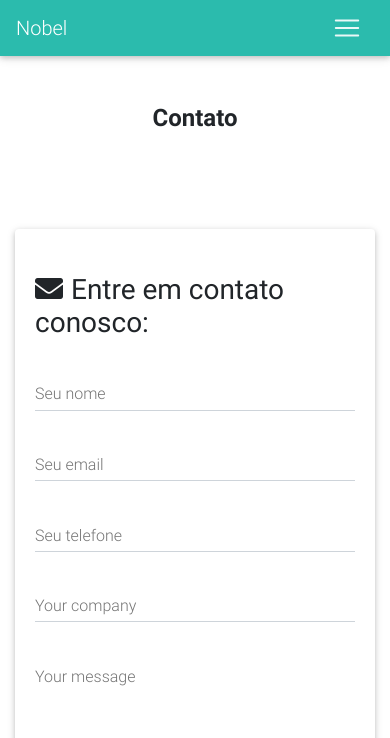
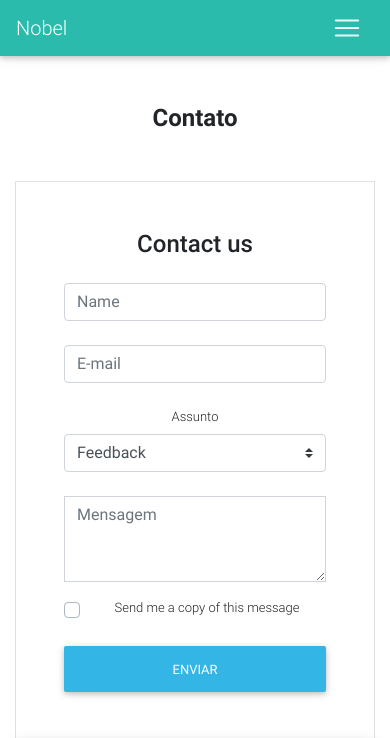
Before and after one commit to lucascalixtos/-PHP_OO_CodeIgniter_SistemaLivraria, a CodeIgniter app: page /projeto_lp62/index.php/livraria/contato in a window 390 px wide. Shown: the top 738 px of the page. Run offline with CodeIgniter, Linux system fonts and the light colour scheme.

```diff
--- a/application/config/autoload.php
+++ b/application/config/autoload.php
@@ -58,7 +58,7 @@ $autoload['packages'] = array();
 |
 |	$autoload['libraries'] = array('user_agent' => 'ua');
 */
-$autoload['libraries'] = array('database');
+$autoload['libraries'] = array('database', 'session');
 
 /*
 | -------------------------------------------------------------------
@@ -89,7 +89,7 @@ $autoload['drivers'] = array();
 |
 |	$autoload['helper'] = array('url', 'file');
 */
-$autoload['helper'] = array('url');
+$autoload['helper'] = array('url', 'funcoes');
 
 /*
 | -------------------------------------------------------------------
--- a/application/config/config.php
+++ b/application/config/config.php
@@ -23,7 +23,7 @@ defined('BASEPATH') OR exit('No direct script access allowed');
 | a PHP script and you can easily do that on your own.
 |
 */
-$config['base_url'] = '';
+$config['base_url'] = 'http://localhost/projeto_lp62';
 
 /*
 |--------------------------------------------------------------------------
@@ -35,7 +35,7 @@ $config['base_url'] = '';
 | variable so that it is blank.
 |
 */
-$config['index_page'] = 'index.php';
+$config['index_page'] = '';
 
 /*
 |--------------------------------------------------------------------------
--- a/application/config/routes.php
+++ b/application/config/routes.php
@@ -49,6 +49,12 @@ defined('BASEPATH') OR exit('No direct script access allowed');
 | Examples:	my-controller/index	-> my_controller/index
 |		my-controller/my-method	-> my_controller/my_method
 */
-$route['default_controller'] = 'welcome';
+$route['default_controller'] = 'livraria';
 $route['404_override'] = '';
 $route['translate_uri_dashes'] = FALSE;
+$route['livros'] = 'livraria/livros';
+$route['contato'] = 'livraria/contato';
+$route['post'] = 'livraria';
+$route['post/(:num)'] = 'livraria/post/$1';
+$route['login'] = 'setup/login';
+$route['painel'] = 'setup/login';
--- a/application/controllers/Livraria.php
+++ b/application/controllers/Livraria.php
@@ -35,6 +35,7 @@ class Livraria extends CI_Controller {
     }
 
     public function contato(){
+        $this->load->helper('form');
         $this->load->view('common/header');
         $this->load->view('common/navbar');
         $v['mapa'] = $this->load->view('elementos/mapa', '', true);
--- /dev/null
+++ b/application/helpers/funcoes_helper.php
@@ -0,0 +1,2 @@
+<?php
+defined('BASEPATH') OR exit('No direct script access allowed');
--- a/application/models/LivroModel.php
+++ b/application/models/LivroModel.php
@@ -2,7 +2,7 @@
 defined('BASEPATH') OR exit('No direct script access allowed');
 include_once APPPATH.'libraries/Livro.php';
 
- class LivroModel extends CI_Controller{
+ class LivroModel extends CI_Model{
 
     public function criar(){
         if(sizeof($_POST) == 0) return;
--- a/application/views/common/navbar.php
+++ b/application/views/common/navbar.php
@@ -1,6 +1,6 @@
 <!--Navbar -->
 <nav class="navbar navbar-expand-lg navbar-dark default-color">
-  <a class="navbar-brand" href="<?php echo site_url('Livraria/index')?>">Nobel</a>
+  <a class="navbar-brand" href="<?php echo site_url()?>">Nobel</a>
   <button class="navbar-toggler" type="button" data-toggle="collapse" data-target="#navbarSupportedContent-333"
     aria-controls="navbarSupportedContent-333" aria-expanded="false" aria-label="Toggle navigation">
     <span class="navbar-toggler-icon"></span>
@@ -8,15 +8,15 @@
   <div class="collapse navbar-collapse" id="navbarSupportedContent-333">
     <ul class="navbar-nav mr-auto">
       <li class="nav-item active">
-        <a class="nav-link" href="<?php echo site_url('Livraria/index')?>">Inicio
+        <a class="nav-link" href="<?php echo site_url();?>">Inicio
           <span class="sr-only">(current)</span>
         </a>
       </li>
       <li class="nav-item">
-        <a class="nav-link" href="<?php echo site_url('Livraria/livros')?>">Livros</a>
+        <a class="nav-link" href="<?php echo site_url('livros')?>">Livros</a>
       </li>
       <li class="nav-item">
-        <a class="nav-link" href="<?php echo site_url('Livraria/contato')?>">Contato</a>
+        <a class="nav-link" href="<?php echo site_url('contato')?>">Contato</a>
       </li>
       <li class="nav-item dropdown">
         <a class="nav-link dropdown-toggle" id="navbarDropdownMenuLink-333" data-toggle="dropdown" aria-haspopup="true"
--- a/application/views/elementos/form_contato.php
+++ b/application/views/elementos/form_contato.php
@@ -1,130 +1,37 @@
-<!-- Section: Contact v.3 -->
-<section class="contact-section my-5">
 
-  <!-- Form with header -->
-  <div class="card">
+<form class="text-center border border-light p-5">
 
-    <!-- Grid row -->
-    <div class="row">
+    <p class="h4 mb-4">Contact us</p>
 
-      <!-- Grid column -->
-      <div class="col-lg-8">
+    <!-- Name -->
+    <input type="text" name="nome"  id="nome" class="form-control mb-4" placeholder="Name">
 
-        <div class="card-body form">
+    <!-- Email -->
+    <input type="email" name="email" id="email" class="form-control mb-4" placeholder="E-mail">
 
-          <!-- Header -->
-          <h3 class="mt-4"><i class="fas fa-envelope pr-2"></i>Entre em contato conosco: </h3>
+    <!-- Subject -->
+    <label>Assunto</label>
+    <select class="browser-default custom-select mb-4" id="assunto" name="assunto">
+        <option value="" disabled>Escolha uma opção</option>
+        <option value="1" selected>Feedback</option>
+        <option value="2">Reclamção</option>
+        <option value="3">Opinião</option>
+        <option value="4">Pedido</option>
+    </select>
 
-          <!-- Grid row -->
-          <div class="row">
-
-            <!-- Grid column -->
-            <div class="col-md-6">
-              <div class="md-form mb-0">
-                <input type="text" id="form-contact-name" class="form-control">
-                <label for="form-contact-name" class="">Seu nome</label>
-              </div>
-            </div>
-            <!-- Grid column -->
-
-            <!-- Grid column -->
-            <div class="col-md-6">
-              <div class="md-form mb-0">
-                <input type="text" id="form-contact-email" class="form-control">
-                <label for="form-contact-email" class="">Seu email</label>
-              </div>
-            </div>
-            <!-- Grid column -->
-
-          </div>
-          <!-- Grid row -->
-
-          <!-- Grid row -->
-          <div class="row">
-
-            <!-- Grid column -->
-            <div class="col-md-6">
-              <div class="md-form mb-0">
-                <input type="text" id="form-contact-phone" class="form-control">
-                <label for="form-contact-phone" class="">Seu telefone</label>
-              </div>
-            </div>
-            <!-- Grid column -->
-
-            <!-- Grid column -->
-            <div class="col-md-6">
-              <div class="md-form mb-0">
-                <input type="text" id="form-contact-company" class="form-control">
-                <label for="form-contact-company" class="">Your company</label>
-              </div>
-            </div>
-            <!-- Grid column -->
-
-          </div>
-          <!-- Grid row -->
-
-          <!-- Grid row -->
-          <div class="row">
-
-            <!-- Grid column -->
-            <div class="col-md-12">
-              <div class="md-form mb-0">
-                <textarea id="form-contact-message" class="form-control md-textarea" rows="3"></textarea>
-                <label for="form-contact-message">Your message</label>
-                <a class="btn-floating btn-lg blue">
-                  <i class="far fa-paper-plane"></i>
-                </a>
-              </div>
-            </div>
-
-
-          </div>
-
-        </div>
-
-      </div>
-
-      <div class="col-lg-4">
-
-        <div class="card-body contact text-center h-100 black-text">
-
-          <h3 class="my-4 pb-2">Contact information</h3>
-          <ul class="text-lg-left list-unstyled ml-4">
-            <li>
-              <p><i class="fas fa-map-marker-alt pr-2"></i>New York, 94126, USA</p>
-            </li>
-            <li>
-              <p><i class="fas fa-phone pr-2"></i>+ 01 234 567 89</p>
-            </li>
-            <li>
-              <p><i class="fas fa-envelope pr-2"></i>contact@example.com</p>
-            </li>
-          </ul>
-          <hr class="hr-light my-4">
-          <ul class="list-inline text-center list-unstyled">
-            <li class="list-inline-item">
-              <a class="p-2 fa-lg tw-ic">
-                <i class="fab fa-twitter"></i>
-              </a>
-            </li>
-            <li class="list-inline-item">
-              <a class="p-2 fa-lg li-ic">
-                <i class="fab fa-linkedin-in"> </i>
-              </a>
-            </li>
-            <li class="list-inline-item">
-              <a class="p-2 fa-lg ins-ic">
-                <i class="fab fa-instagram"> </i>
-              </a>
-            </li>
-          </ul>
-
-        </div>
-
-      </div>
-
+    <!-- Message -->
+    <div class="form-group">
+        <textarea class="form-control rounded-0" name="mensagem" id="mensagem" rows="3" placeholder="Mensagem"></textarea>
     </div>
 
-  </div>
+    <!-- Copy -->
+    <div class="custom-control custom-checkbox mb-4">
+        <input type="checkbox" class="custom-control-input" id="defaultContactFormCopy">
+        <label class="custom-control-label" for="defaultContactFormCopy">Send me a copy of this message</label>
+    </div>
 
-</section>
+    <!-- Send button -->
+    <button class="btn btn-info btn-block" type="submit">Enviar</button>
+
+</form>
+<!-- Default form contact -->
--- a/application/views/elementos/view_contato.php
+++ b/application/views/elementos/view_contato.php
@@ -5,12 +5,10 @@
         </div>
     </div>
     <div class="row">
-        <div class='col-md-12 mx-auto'>
+        <div class='col-md-6 mx-auto'>
             <?= $contato ?>
         </div>
-    </div>
-    <div class="row">
-        <div class='col-md-12 mx-auto'>
+        <div class='col-md-6 mx-auto'>
             <?= $mapa ?>
         </div>
     </div>
--- a/assets/mdb/css/style.css
+++ b/assets/mdb/css/style.css
@@ -54,3 +54,28 @@ body, html {
     background-repeat: no-repeat;
     background-size: cover;
   }
+
+  label{
+      display: block;
+      font-size: 13px;
+      font-weight: 300;
+  }
+
+  input, textarea{
+      display: block;
+      margin-bottom: 15px;
+      padding: 5px 2%;
+      width: 96%;
+  }
+
+  input[type="file"]{
+      padding-left:0;
+  }
+
+  textarea{
+      height: 150px;
+  }
+
+  input .botao{
+      width: auto;
+  }
```
Also changed, not shown: application/controllers/Welcome.php (deleted, +0 -25 lines), application/controllers/setup.php (added, +31 -0 lines), application/models/option_model.php (added, +19 -0 lines), application/views/painel/setup.php (added, +23 -0 lines), .htaccess (added).
